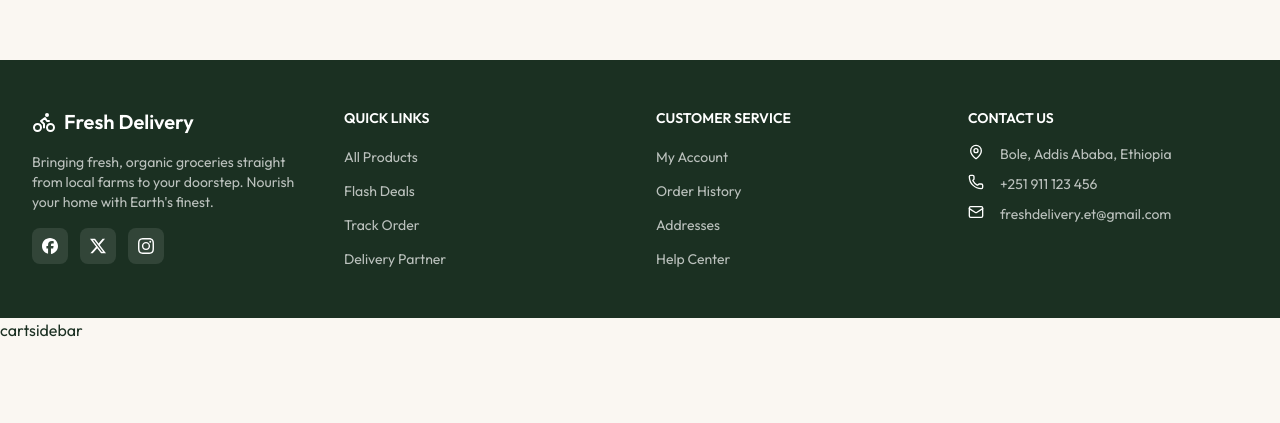
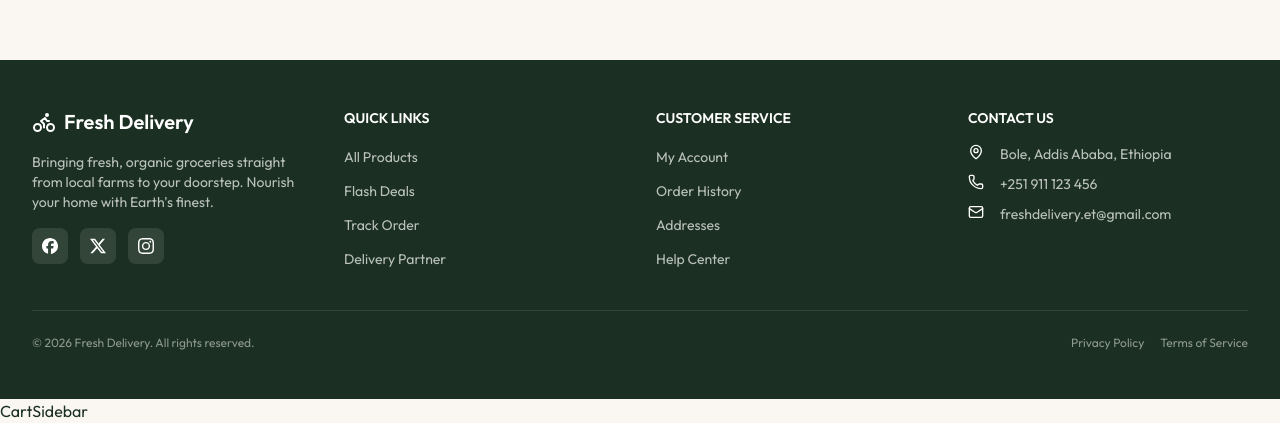
Before and after one commit to surameli/fresh-corner-delivery, a React (Vite) app in the folder client/: page /addresses in a window 1280 px wide. Shown: the part 841-1264 px from the top of the page. Before the commit the page ends 1183 px from the top, so only its background shows below. Built offline with nearby package versions, Linux system fonts and the light colour scheme.

Commit message:
add copyright  on the footer

```diff
--- a/client/src/assets/assets.ts
+++ b/client/src/assets/assets.ts
@@ -88,7 +88,7 @@ export const footerData = {
     ],
 
     bottom: {
-        copyright: "© 2026 Greatstack. All rights reserved.",
+        copyright: "© 2026 Fresh Delivery. All rights reserved.",
         links: [
             { label: "Privacy Policy", href: "#" },
             { label: "Terms of Service", href: "#" },
--- /dev/null
+++ b/client/src/components/CartSidebar.tsx
@@ -0,0 +1,9 @@
+
+
+const CartSidebar = () => {
+  return (
+    <div>CartSidebar</div>
+  )
+}
+
+export default CartSidebar
--- a/client/src/components/Footer.tsx
+++ b/client/src/components/Footer.tsx
@@ -64,6 +64,15 @@ const Footer = () => {
 
             </div>
             {/* bottom */}
+            <div className="border-t border-white/10 mt-10 pt-6 flex flex-col sm:flex-row justify-between items-center gap-4">
+            <p className="text-xs text-white/50">{footerData.bottom.copyright}</p>
+            <div className="flex gap-4">
+                {footerData.bottom.links.map((link, i)=>(
+                    <a key={i} href={link.href} className="text-xs text-white/50 hover:text-white/70">{link.label}</a>
+                ))}
+            </div>
+
+            </div>
             <div>
 
             </div>
--- a/client/src/pages/AppLayout.tsx
+++ b/client/src/pages/AppLayout.tsx
@@ -2,6 +2,7 @@ import { Outlet } from "react-router-dom"
 import Banner from "../components/Banner"
 import Navbar from "../components/Navbar"
 import Footer from "../components/Footer"
+import CartSidebar from "../components/CartSidebar"
 
 
 const AppLayout = () => {
@@ -13,7 +14,7 @@ const AppLayout = () => {
           <Outlet/>
         </main>
         <Footer/>
-        <p>cartsidebar</p>
+        <CartSidebar/>
 
 
     </>
```
